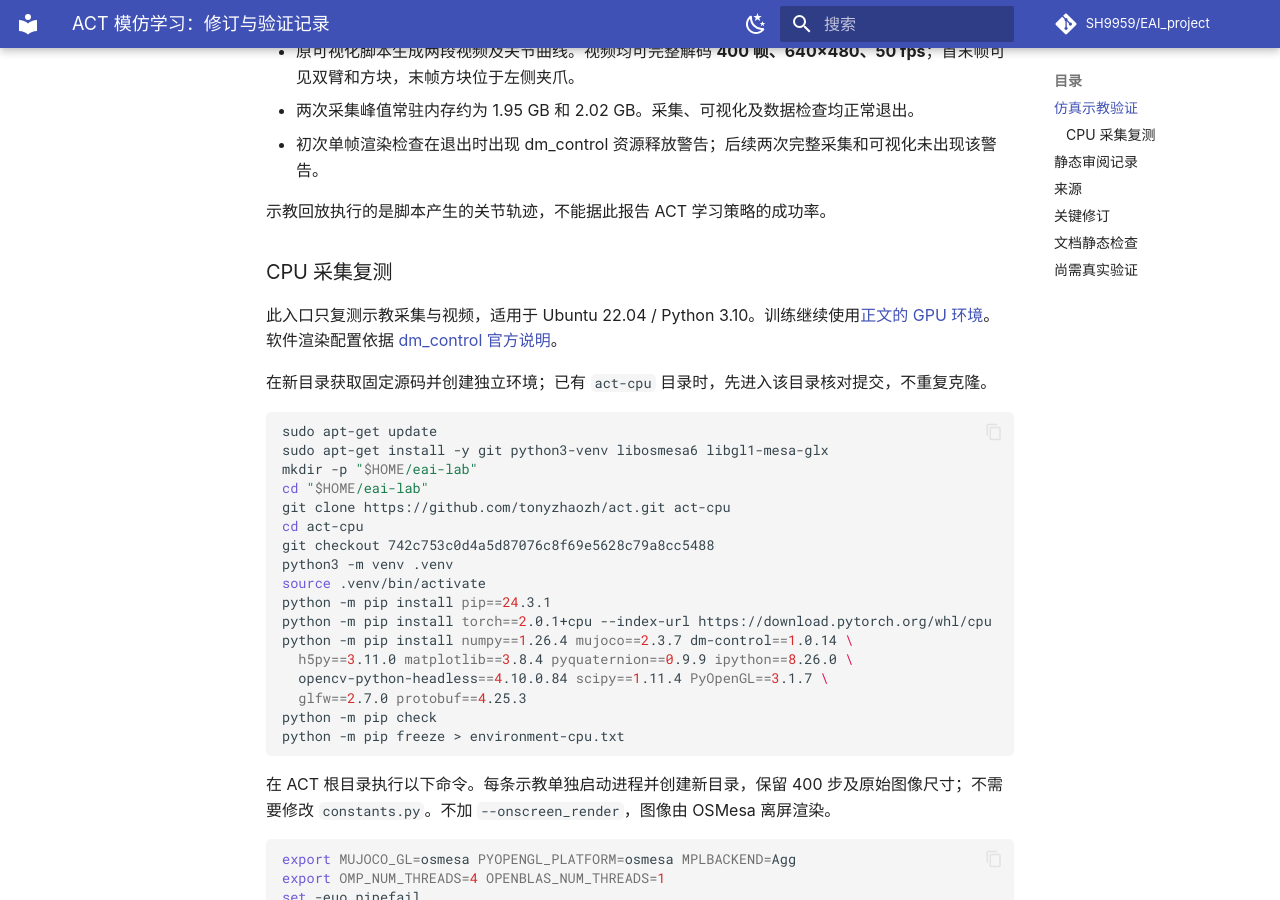
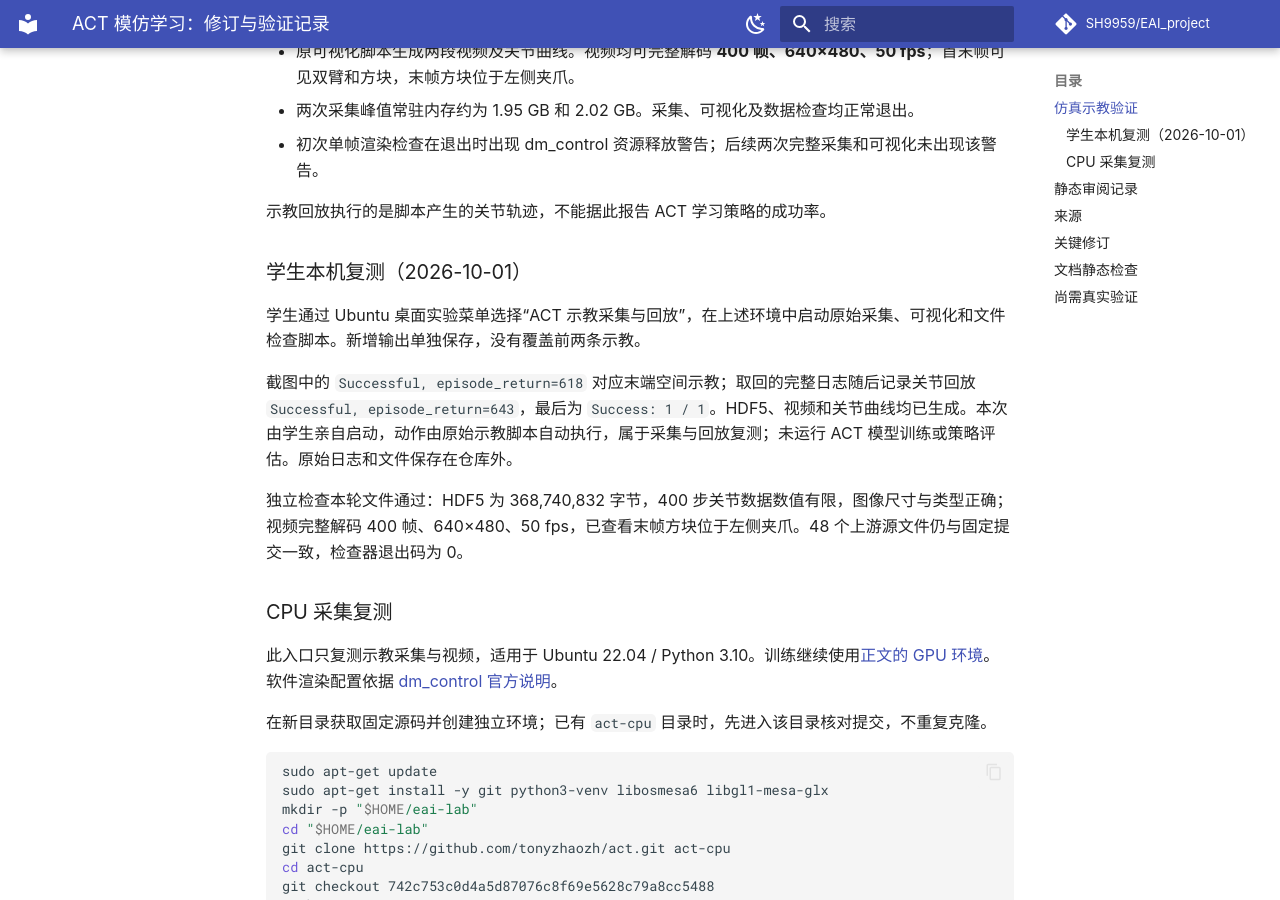
Before and after one commit to SH9959/EAI_experiment_handbook, an MkDocs documentation site: the page built from docs/assets/ch5-imitation/verification.md, in a window 1280 px wide and 900 px high, scrolled down 830 px. Built offline with MkDocs 1.6.1 and Material for MkDocs 9.7.7, drawn with Linux system fonts in a browser that asks for light colours; comment, search, counter and statistics services are not loaded; some of the changed text lies outside the part shown.

Commit message:
docs(act): record student demonstration collection and replay

```diff
--- a/docs/assets/ch5-imitation/verification.md
+++ b/docs/assets/ch5-imitation/verification.md
@@ -1,6 +1,6 @@
 # ACT 模仿学习：修订与验证记录
 
-更新日期：2026-10-01。**两条仿真示教均完成 400 步采集和关节回放，成功 2/2；HDF5 检查与视频生成通过。** 尚未采集 50 条训练数据，也未运行 ACT 训练、策略评估或实机实验。
+更新日期：2026-10-01。**Codex 的两条仿真示教完成采集与回放，成功 2/2；学生随后亲自启动示教入口，新增一条成功记录（1/1）。** 尚未采集 50 条训练数据，也未运行 ACT 训练、策略评估或实机实验。
 
 ## 仿真示教验证
 
@@ -19,6 +19,14 @@ ACT 固定提交为 `742c753c0d4a5d87076c8f69e5628c79a8cc5488`。原始 `record_
 - 初次单帧渲染检查在退出时出现 dm_control 资源释放警告；后续两次完整采集和可视化未出现该警告。
 
 示教回放执行的是脚本产生的关节轨迹，不能据此报告 ACT 学习策略的成功率。
+
+### 学生本机复测（2026-10-01）
+
+学生通过 Ubuntu 桌面实验菜单选择“ACT 示教采集与回放”，在上述环境中启动原始采集、可视化和文件检查脚本。新增输出单独保存，没有覆盖前两条示教。
+
+截图中的 `Successful, episode_return=618` 对应末端空间示教；取回的完整日志随后记录关节回放 `Successful, episode_return=643`，最后为 `Success: 1 / 1`。HDF5、视频和关节曲线均已生成。本次由学生亲自启动，动作由原始示教脚本自动执行，属于采集与回放复测；未运行 ACT 模型训练或策略评估。原始日志和文件保存在仓库外。
+
+独立检查本轮文件通过：HDF5 为 368,740,832 字节，400 步关节数据数值有限，图像尺寸与类型正确；视频完整解码 400 帧、640×480、50 fps，已查看末帧方块位于左侧夹爪。48 个上游源文件仍与固定提交一致，检查器退出码为 0。
 
 ### CPU 采集复测
 
```
